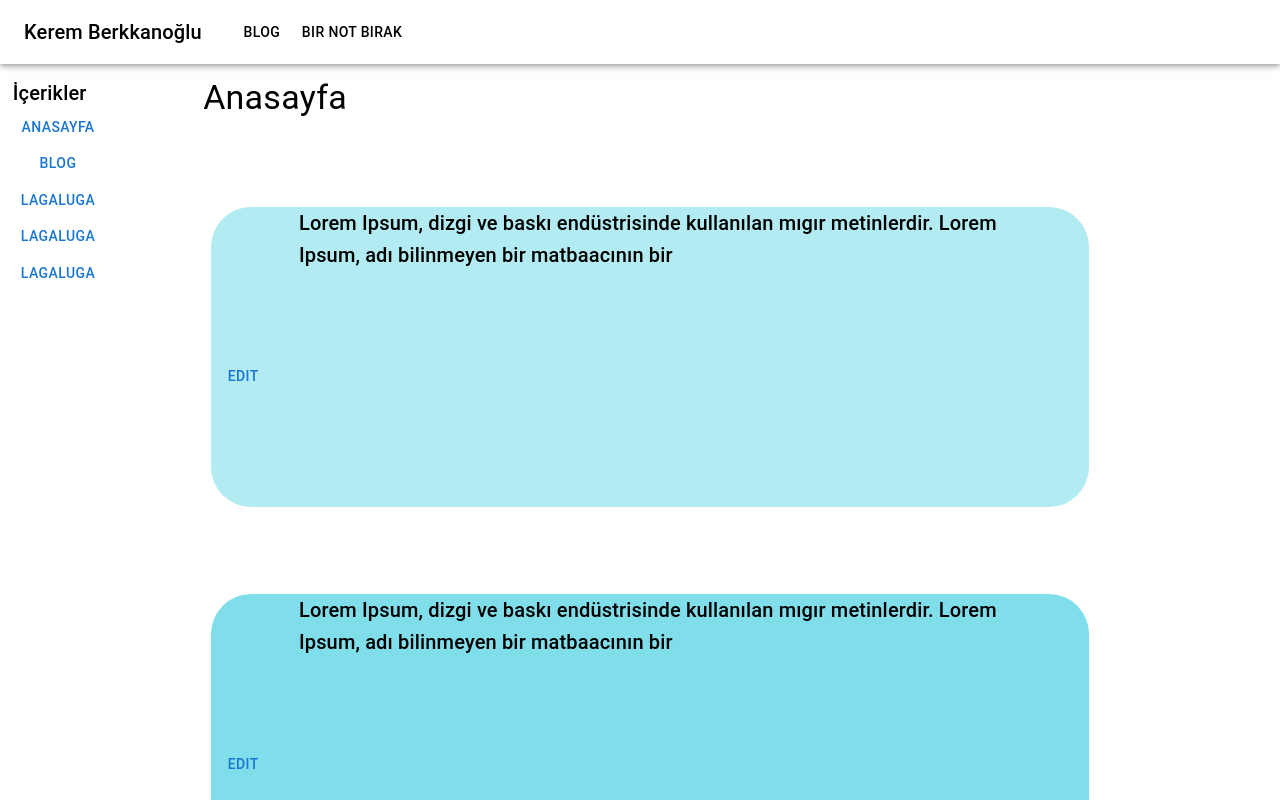
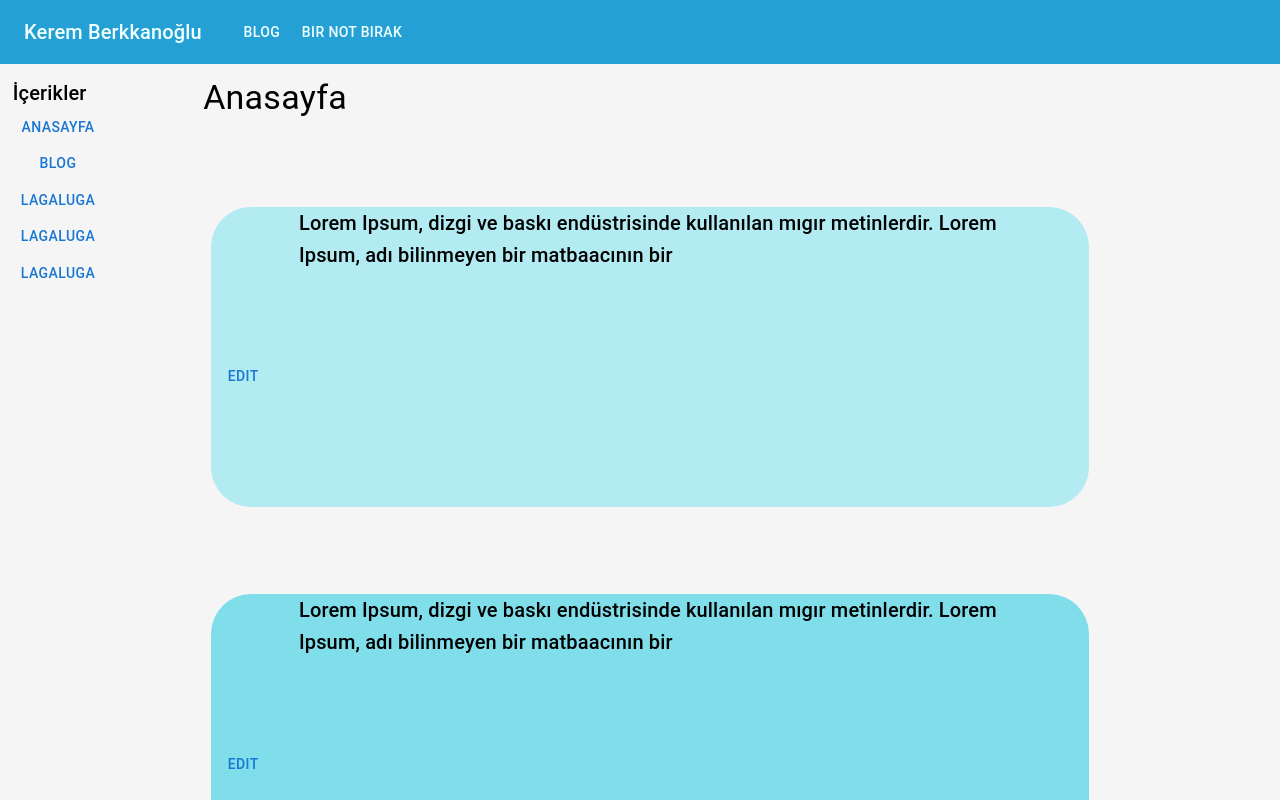
Before and after one commit to WizardLizard8998/WebSite1-React, a React (Create React App) app: page / in a window 1280 px wide. Shown: the top 800 px of the page. Built offline with nearby package versions, Linux system fonts and the light colour scheme; no server answers.

Commit message:
theme context için ön adımlar atıldı

```diff
--- a/src/App.css
+++ /dev/null
@@ -1,38 +0,0 @@
-.App {
-  text-align: center;
-}
-
-.App-logo {
-  height: 40vmin;
-  pointer-events: none;
-}
-
-@media (prefers-reduced-motion: no-preference) {
-  .App-logo {
-    animation: App-logo-spin infinite 20s linear;
-  }
-}
-
-.App-header {
-  background-color: #282c34;
-  min-height: 100vh;
-  display: flex;
-  flex-direction: column;
-  align-items: center;
-  justify-content: center;
-  font-size: calc(10px + 2vmin);
-  color: white;
-}
-
-.App-link {
-  color: #61dafb;
-}
-
-@keyframes App-logo-spin {
-  from {
-    transform: rotate(0deg);
-  }
-  to {
-    transform: rotate(360deg);
-  }
-}
--- a/src/App.jsx
+++ b/src/App.jsx
@@ -1,6 +1,5 @@
 import React from "react";
-import "./App.css";
-import RouterPage from "./PAGES/RouterPage";
+import RouterPage from "./RouterPage";
 
 function App() {
   return (
--- a/src/COMPONENTS/AppBar.jsx
+++ b/src/COMPONENTS/AppBar.jsx
@@ -15,7 +15,7 @@ export default function KAppBar() {
   return (
     <div>
       <Box>
-        <AppBar className="appBar" position="static" color="inherit">
+        <AppBar class="appBar" position="static" >
           <Toolbar>
             <IconButton
               onClick={() => {
--- /dev/null
+++ b/src/DATA/ThemeContext.jsx
@@ -0,0 +1,22 @@
+import { createContext, useState } from "react";
+import React from "react";
+import { usePreviousProps } from "@mui/utils";
+
+const ThemeContext = createContext();
+
+function Theme(props) {
+  const [theme, setTheme] = useState("light");
+
+  return (
+    <ThemeContext.Provider
+      value={{
+        theme,
+        setTheme,
+      }}
+    >
+      {props.children}
+    </ThemeContext.Provider>
+  );
+}
+
+export { ThemeContext, ThemeProvider };
--- a/src/Styles.css
+++ b/src/Styles.css
@@ -1,8 +1,10 @@
 .appBar {
-  background-color: #6200ea;
+  background-color: #25a0d5;
+  color: azure;
 }
 
 .pageTemplate {
+  background-color: whitesmoke;
   display: flex;
   flex-direction: row;
   padding: 1%;
```
Also changed, not shown: src/RouterPage.jsx (renamed from src/PAGES/RouterPage.jsx, +5 -5 lines).
